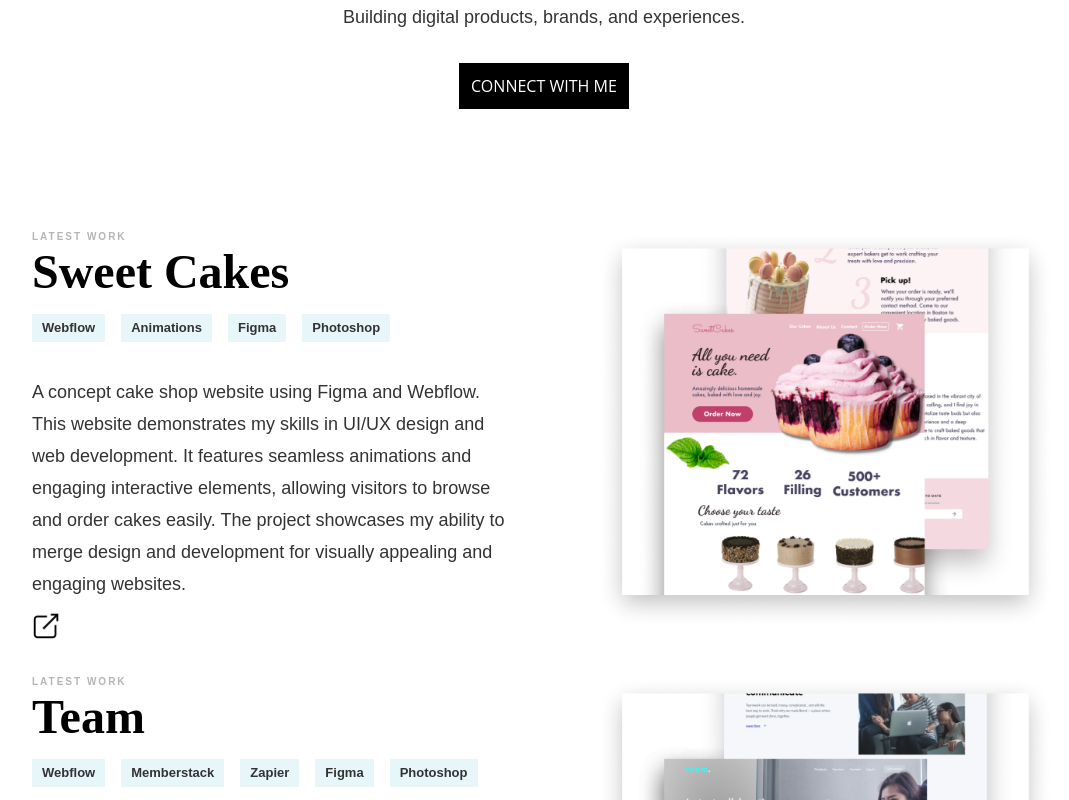
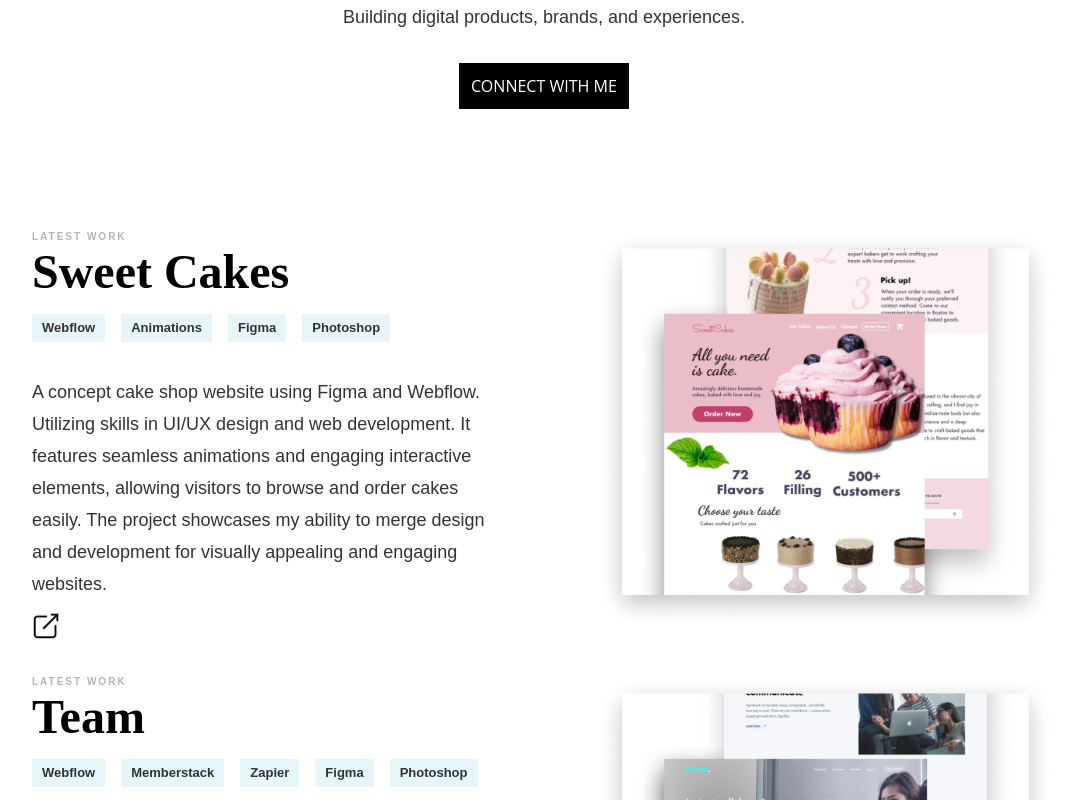
Before and after one commit to saashapina/portfolio-redesign, a React (Create React App) app: page / in a window 1280 px wide. Shown: the part 411-1211 px from the top of the page, without its empty margins (96-1165 px from the left). Built offline with nearby package versions, Linux system fonts and the light colour scheme.

Commit message:
update sweet cakes description

```diff
--- a/src/data.js
+++ b/src/data.js
@@ -34,7 +34,7 @@
       },
     ],
     description:
-      "A concept cake shop website using Figma and Webflow. This website demonstrates my skills in UI/UX design and web development. It features seamless animations and engaging interactive elements, allowing visitors to browse and order cakes easily. The project showcases my ability to merge design and development for visually appealing and engaging websites.",
+      "A concept cake shop website using Figma and Webflow. Utilizing skills in UI/UX design and web development. It features seamless animations and engaging interactive elements, allowing visitors to browse and order cakes easily. The project showcases my ability to merge design and development for visually appealing and engaging websites.",
     image: Cake,
   },
   {
```
